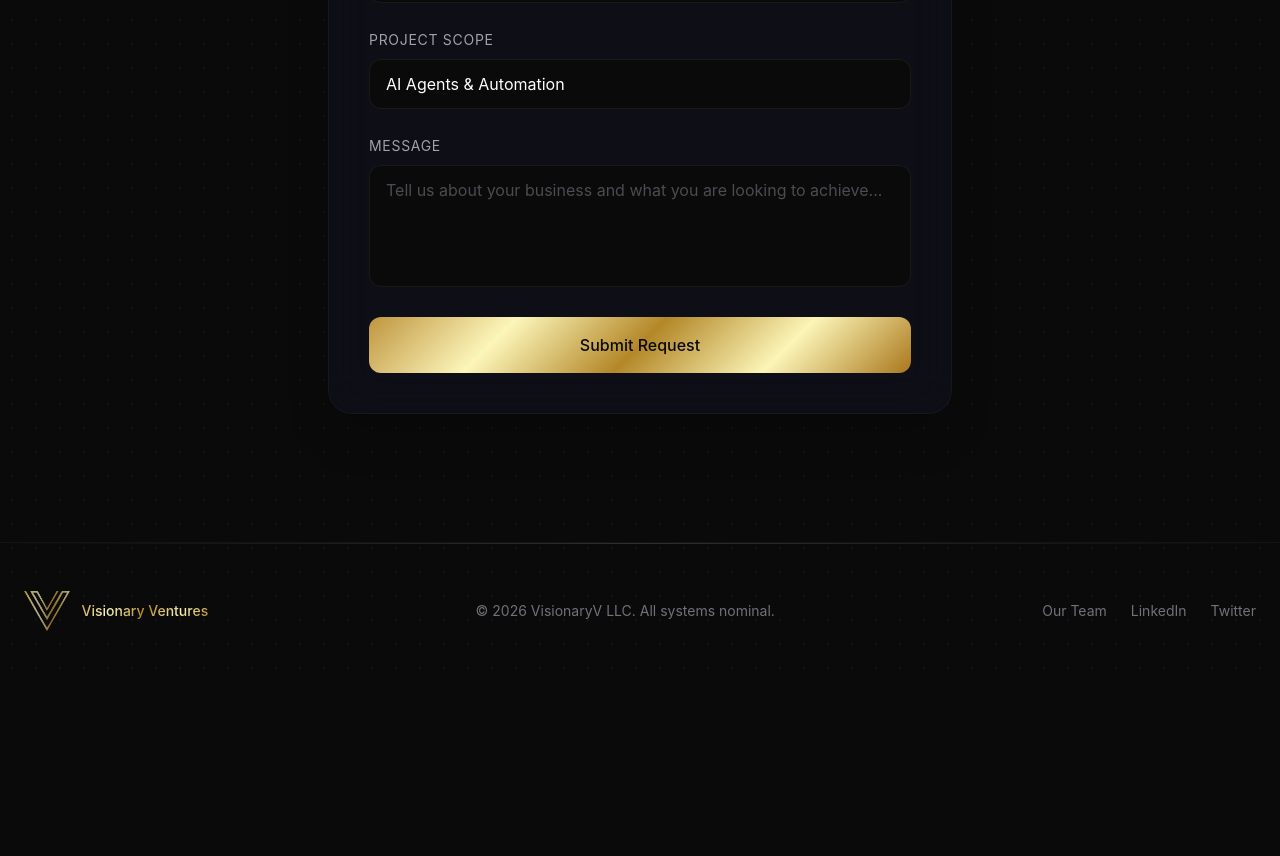
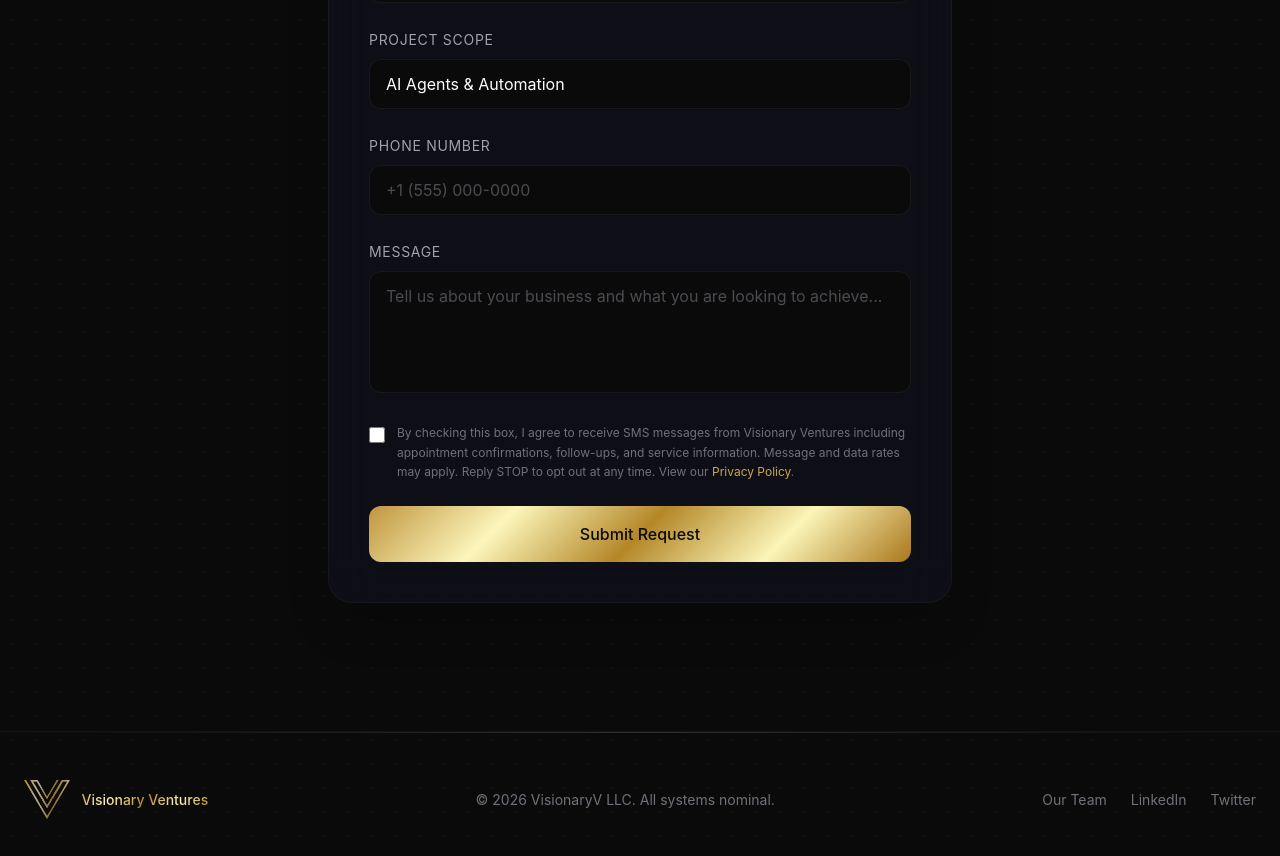
Before and after one commit to swilliams-vv/VisionaryVenturesLandingPage, a Next.js app: page / in a window 1280 px wide. Shown: the part 3640-4496 px from the top of the page. Before the commit the page ends 4319 px from the top, so only its background shows below. Built offline with nearby package versions, Linux system fonts and the light colour scheme.

Commit message:
Update page.js

```diff
--- a/app/page.js
+++ b/app/page.js
@@ -205,8 +205,18 @@ export default function Home() {
                   </select>
                 </div>
                 <div className="space-y-2">
+                  <label className="text-sm font-normal text-[#a1a1aa] uppercase tracking-wider">Phone Number</label>
+                  <input type="tel" name="phone" className="w-full bg-[#0a0a0a] border border-[#ffffff10] rounded-xl px-4 py-3 text-base text-white placeholder-[#4b4b52] focus:outline-none focus:border-[#C9A84C] transition-all" placeholder="+1 (555) 000-0000" />
+                </div>
+                <div className="space-y-2">
                   <label className="text-sm font-normal text-[#a1a1aa] uppercase tracking-wider">Message</label>
                   <textarea name="message" required rows={4} className="w-full bg-[#0a0a0a] border border-[#ffffff10] rounded-xl px-4 py-3 text-base text-white placeholder-[#4b4b52] focus:outline-none focus:border-[#C9A84C] transition-all resize-none" placeholder="Tell us about your business and what you are looking to achieve..." />
+                </div>
+                <div className="flex items-start gap-3">
+                  <input type="checkbox" name="sms_consent" id="sms_consent" required className="mt-1 w-4 h-4 accent-[#C9A84C] cursor-pointer flex-shrink-0" />
+                  <label htmlFor="sms_consent" className="text-xs text-[#71717a] leading-relaxed cursor-pointer">
+                    By checking this box, I agree to receive SMS messages from Visionary Ventures including appointment confirmations, follow-ups, and service information. Message and data rates may apply. Reply STOP to opt out at any time. View our <a href="/privacy-policy" className="text-[#C9A84C] hover:underline">Privacy Policy</a>.
+                  </label>
                 </div>
                 <button type="submit" id="submit-btn" className="w-full py-4 rounded-xl text-base font-medium text-[#0a0a0a] transition-all duration-300 hover:-translate-y-[1px]" style={{background:gold}}>
                   Submit Request
```
